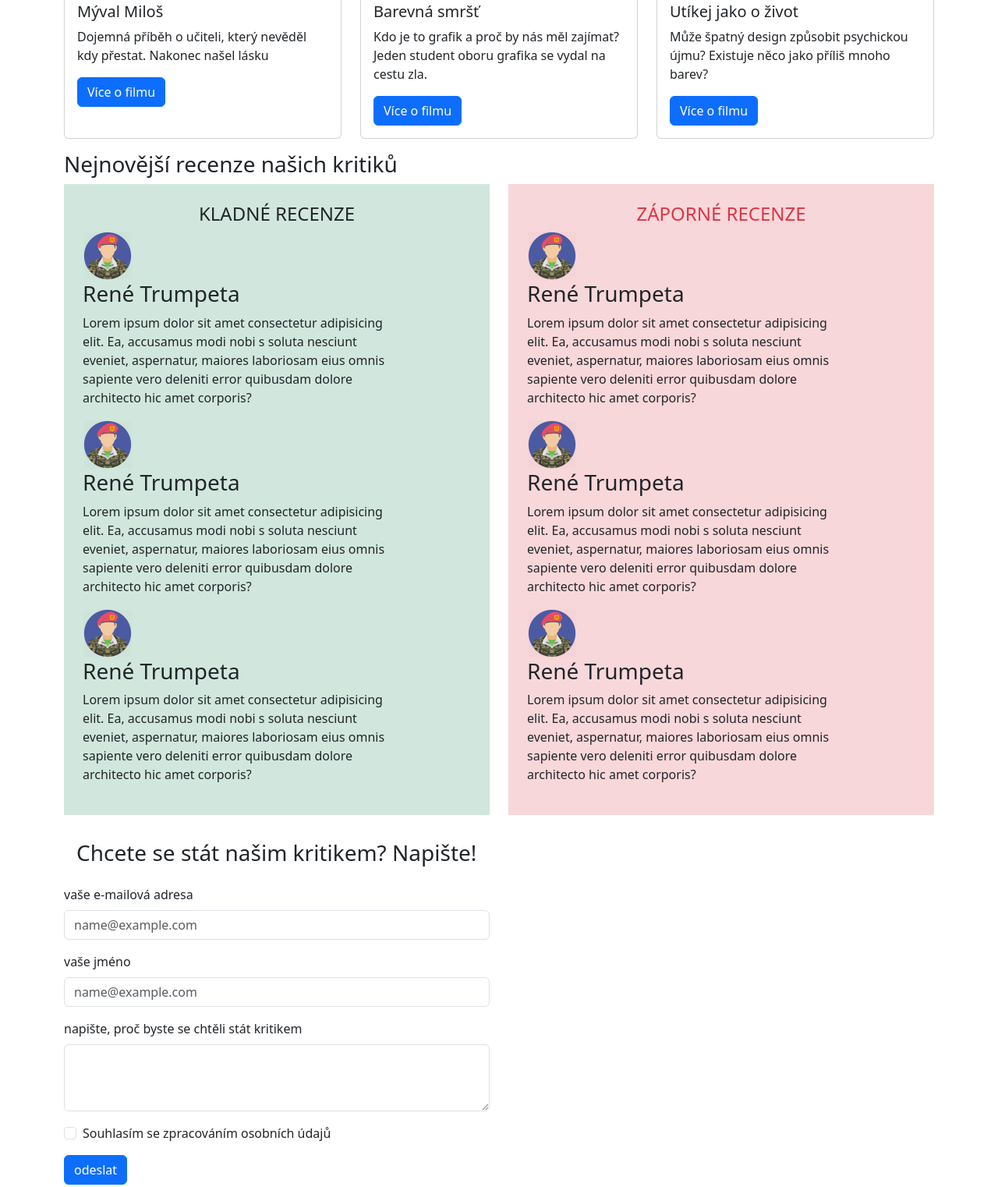
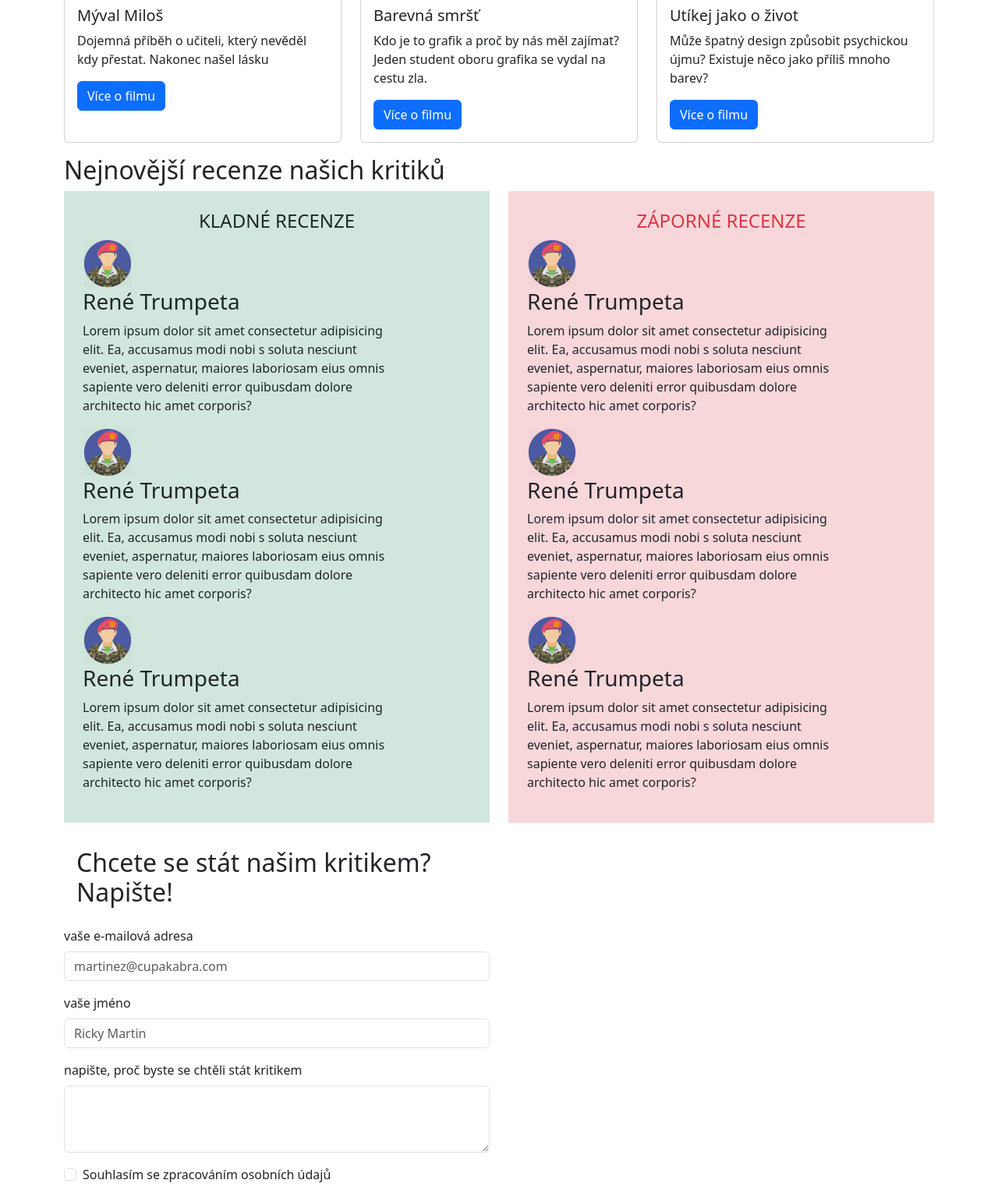
Before and after one commit to patosvjz/wd2_02, a plain HTML site: page index.html in a window 1280 px wide. Shown: the part 1204-2726 px from the top of the page at 78% size. Drawn offline with nearby package versions, Linux system fonts and the light colour scheme.

Commit message:
done i guess

```diff
--- a/index.html
+++ b/index.html
@@ -42,7 +42,7 @@
           <div class="carousel-item active">
             <img src="zadani/Slider.png" class="img-fluid" alt="...">
             <div class="carousel-caption text-center  ">
-              <h2 class="bg-primary p-3 d.inline-block display-3 ">
+              <h2 class="bg-primary p-3 d.inline-block  ">
                 Kočky a psi
               </h2>
               <p>
@@ -63,7 +63,7 @@
     </div>
   </div>
 
-  <H3 class=" container p-3">Na co se vydat do kina</H3>
+  <H2 class=" container p-3">Na co se vydat do kina</H2>
 
 
   <div class="container">
@@ -139,7 +139,7 @@
   </div>
   <div class="py-2">
     <div class="container">
-      <H3 class=" text-left pt-2 ">Nejnovější recenze našich kritiků</H3>
+      <H2 class=" text-left pt-2 ">Nejnovější recenze našich kritiků</H2>
       <div class="row row-cols-1 row-cols-lg-2 g-4 flex">
 
 
@@ -250,14 +250,14 @@
     <div class="container">
       <div class="row flex">
         <div class="container col">
-          <H3 class=" container p-3">Chcete se stát našim kritikem? Napište!</H3>
+          <H2 class=" container p-3">Chcete se stát našim kritikem? Napište!</H2>
           <div class="mb-3">
             <label for="exampleFormControlInput1" class="form-label">vaše e-mailová adresa</label>
-            <input type="email" class="form-control" id="exampleFormControlInput1" placeholder="name@example.com">
+            <input type="email" class="form-control" id="exampleFormControlInput1" placeholder="martinez@cupakabra.com">
           </div>
           <div class="mb-3">
             <label for="exampleFormControlInput1" class="form-label">vaše jméno</label>
-            <input type="email" class="form-control" id="exampleFormControlInput1" placeholder="name@example.com">
+            <input type="email" class="form-control" id="exampleFormControlInput1" placeholder="Ricky Martin">
           </div>
           <div class="mb-3">
             <label for="exampleFormControlTextarea1" class="form-label">napište, proč byste se chtěli stát
```
